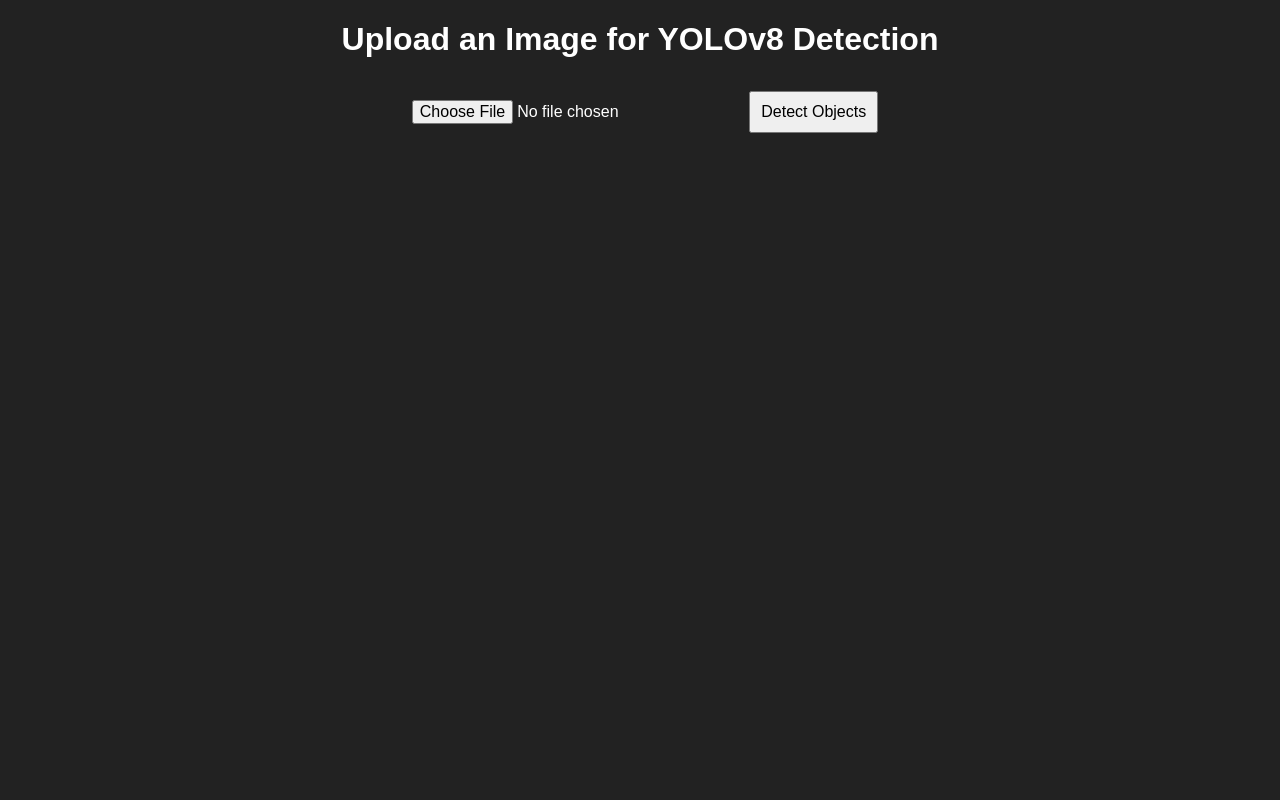
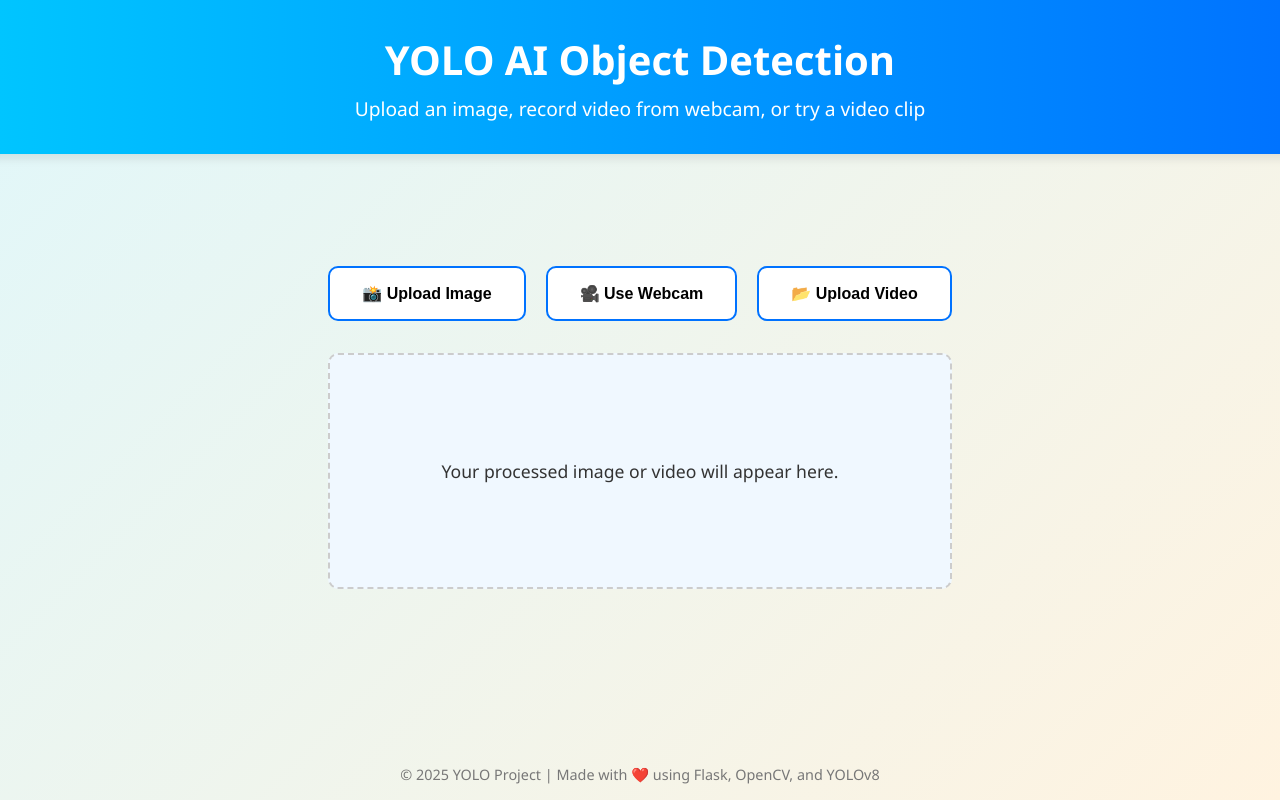
Before and after one commit to ShaikAbdulSaleem/yolo-detectio-app, a plain HTML site: page templates/index.html in a window 1280 px wide. Drawn offline with Linux system fonts and the light colour scheme.

Commit message:
Update index.html

```diff
--- a/templates/index.html
+++ b/templates/index.html
@@ -1,20 +1,119 @@
 
 <!DOCTYPE html>
-<html>
+<html lang="en">
 <head>
-  <title>YOLOv8 Detection</title>
+  <meta charset="UTF-8">
+  <title>AI Object Detection</title>
   <style>
-    body { background-color: #222; color: #fff; text-align: center; font-family: sans-serif; }
-    input, button { margin: 10px; padding: 10px; font-size: 1em; }
-    img { margin-top: 20px; max-width: 90%; border: 2px solid lime; }
+    body {
+      margin: 0;
+      font-family: 'Segoe UI', sans-serif;
+      background: linear-gradient(135deg, #e0f7fa, #fff3e0);
+      color: #333;
+      display: flex;
+      flex-direction: column;
+      align-items: center;
+      min-height: 100vh;
+    }
+
+    header {
+      background: linear-gradient(to right, #00c6ff, #0072ff);
+      width: 100%;
+      color: white;
+      text-align: center;
+      padding: 2rem 1rem;
+      box-shadow: 0 4px 10px rgba(0, 0, 0, 0.1);
+    }
+
+    header h1 {
+      margin: 0;
+      font-size: 2.5rem;
+    }
+
+    header p {
+      margin: 0.5rem 0 0;
+      font-size: 1.2rem;
+    }
+
+    .button-group {
+      display: flex;
+      gap: 20px;
+      margin: 2rem 0;
+    }
+
+    .button-group button {
+      background-color: #ffffff;
+      border: 2px solid #0072ff;
+      padding: 1rem 2rem;
+      font-size: 1rem;
+      border-radius: 10px;
+      cursor: pointer;
+      transition: 0.3s;
+      font-weight: bold;
+    }
+
+    .button-group button:hover {
+      background-color: #0072ff;
+      color: white;
+      transform: scale(1.05);
+    }
+
+    .content {
+      text-align: center;
+      max-width: 800px;
+      margin: auto;
+    }
+
+    .result-preview {
+      margin-top: 2rem;
+      padding: 1rem;
+      border: 2px dashed #ccc;
+      background-color: #f0f8ff;
+      border-radius: 10px;
+      min-height: 200px;
+      display: flex;
+      align-items: center;
+      justify-content: center;
+      font-size: 1.1rem;
+    }
+
+    footer {
+      margin-top: auto;
+      padding: 1rem;
+      text-align: center;
+      font-size: 0.9rem;
+      color: #777;
+    }
+
+    @media (max-width: 600px) {
+      .button-group {
+        flex-direction: column;
+      }
+    }
   </style>
 </head>
 <body>
-  <h1>Upload an Image for YOLOv8 Detection</h1>
-  <form action="/detect" method="post" enctype="multipart/form-data">
-    <input type="file" name="file" accept="image/*" required>
-    <button type="submit">Detect Objects</button>
-  </form>
-  <img src="/static/output.jpg" alt="Output" onerror="this.style.display='none'" />
+
+<header>
+  <h1>YOLO AI Object Detection</h1>
+  <p>Upload an image, record video from webcam, or try a video clip</p>
+</header>
+
+<div class="content">
+  <div class="button-group">
+    <button onclick="alert('Image input coming soon')">📸 Upload Image</button>
+    <button onclick="alert('Webcam support coming soon')">🎥 Use Webcam</button>
+    <button onclick="alert('Video input coming soon')">📂 Upload Video</button>
+  </div>
+
+  <div class="result-preview" id="preview-box">
+    Your processed image or video will appear here.
+  </div>
+</div>
+
+<footer>
+  © 2025 YOLO Project | Made with ❤️ using Flask, OpenCV, and YOLOv8
+</footer>
+
 </body>
 </html>
```
